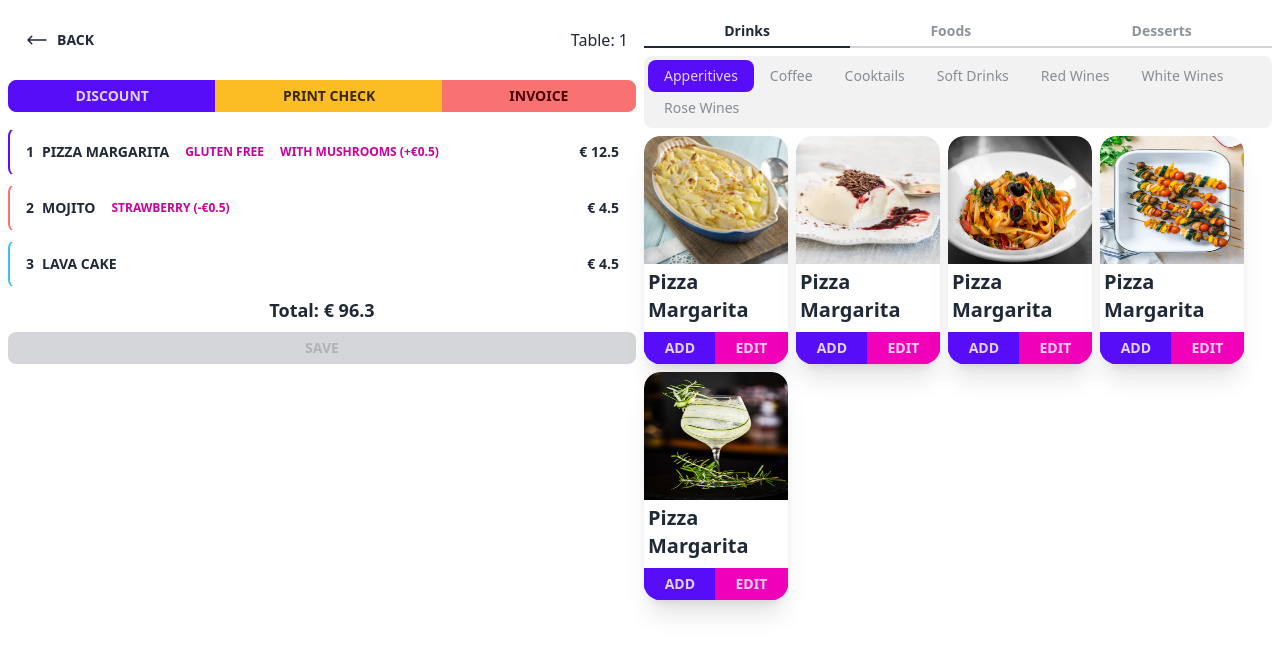
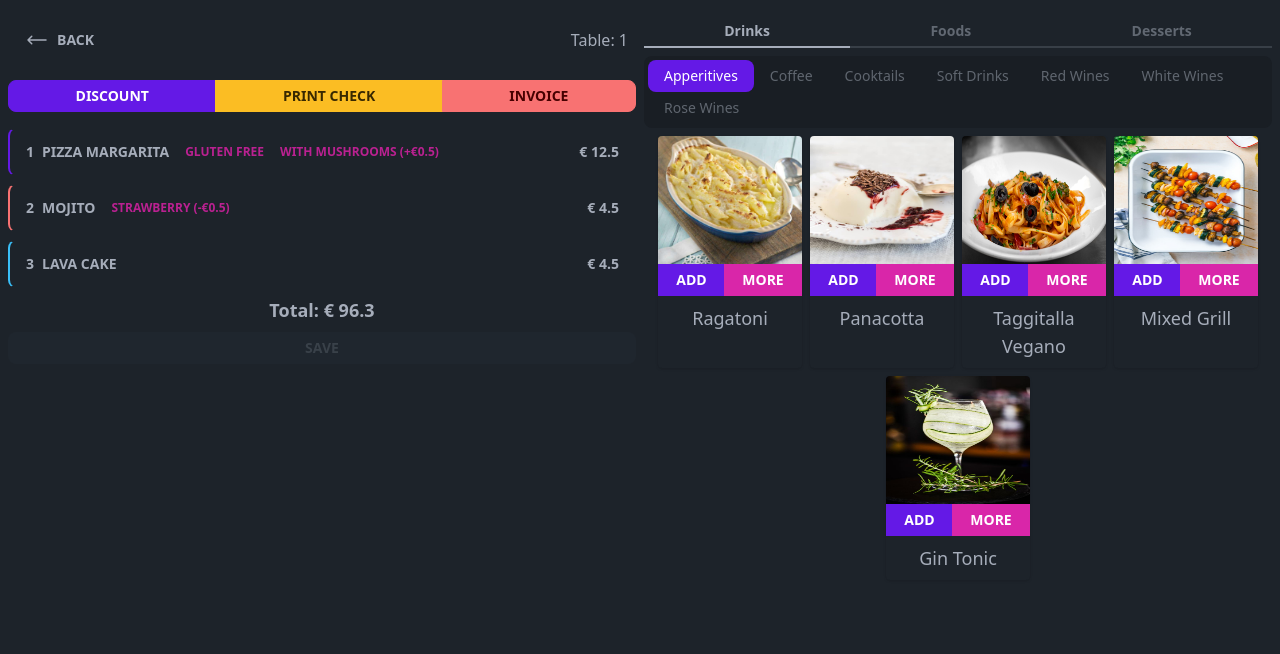
Before and after one commit to ajmir-github/pos-resturant, a Next.js app: page /table/0 in a window 1280 px wide. Shown: the top 654 px of the page. Built offline with nearby package versions, Linux system fonts and the light colour scheme.

Commit message:
item card title updated

```diff
--- a/src/Components/Layout.js
+++ b/src/Components/Layout.js
@@ -1,6 +1,6 @@
 export default function Layout({ children }) {
   return (
-    <div data-theme={"light"} className="min-h-screen py-2">
+    <div data-theme={"dark"} className="min-h-screen py-2">
       {children}
     </div>
   );
--- a/src/pages/table/[id].js
+++ b/src/pages/table/[id].js
@@ -199,9 +199,8 @@ function PlaceOrder() {
   return (
     <div className="flex gap-2 flex-col">
       <ItemsFilter categories={categories} setCategory={setCategory} />
-      <div className="flex flex-wrap gap-2">
-        <div className="card card-compact w-36 bg-base-100 shadow-xl overflow-hidden">
-          <figure>
+      <div className="flex flex-wrap gap-2 justify-center">
+        <div className=" w-36 rounded shadow bg-base overflow-hidden">
           <Image
             className="h-32"
             width={160}
@@ -209,21 +208,19 @@ function PlaceOrder() {
             src="/images/1-760-Four-Cheese-Pasta-www.loavesanddishes.net_.jpg"
             alt="Shoes"
           />
-          </figure>
           <div className="flex flex-col">
-            <h2 className="card-title p-1">Pizza Margarita</h2>
             <div className="join">
               <button className="grow btn rounded-none btn-primary btn-sm">
                 Add
               </button>
               <button className="grow btn rounded-none btn-secondary btn-sm">
-                Edit
+                More
               </button>
             </div>
+            <h2 className="text-lg text-center p-2 ">Ragatoni</h2>
           </div>
         </div>
-        <div className="card card-compact w-36 bg-base-100 shadow-xl overflow-hidden">
-          <figure>
+        <div className=" w-36 rounded shadow bg-base overflow-hidden">
           <Image
             className="h-32"
             width={160}
@@ -231,21 +228,19 @@ function PlaceOrder() {
             src="/images/7ed63c9c6146cde6ea5a4d801cd702d79792670d.jpeg"
             alt="Shoes"
           />
-          </figure>
           <div className="flex flex-col">
-            <h2 className="card-title p-1">Pizza Margarita</h2>
             <div className="join">
               <button className="grow btn rounded-none btn-primary btn-sm">
                 Add
               </button>
               <button className="grow btn rounded-none btn-secondary btn-sm">
-                Edit
+                More
               </button>
             </div>
+            <h2 className="text-lg text-center p-2 ">Panacotta</h2>
           </div>
         </div>
-        <div className="card card-compact w-36 bg-base-100 shadow-xl overflow-hidden">
-          <figure>
+        <div className=" w-36 rounded shadow bg-base overflow-hidden">
           <Image
             className="h-32"
             width={160}
@@ -253,21 +248,19 @@ function PlaceOrder() {
             src="/images/abhishek-hajare-_3dTLrMwiW8-unsplash.jpg"
             alt="Shoes"
           />
-          </figure>
           <div className="flex flex-col">
-            <h2 className="card-title p-1">Pizza Margarita</h2>
             <div className="join">
               <button className="grow btn rounded-none btn-primary btn-sm">
                 Add
               </button>
               <button className="grow btn rounded-none btn-secondary btn-sm">
-                Edit
+                More
               </button>
             </div>
+            <h2 className="text-lg text-center p-2 ">Taggitalla Vegano</h2>
           </div>
         </div>
-        <div className="card card-compact w-36 bg-base-100 shadow-xl overflow-hidden">
-          <figure>
+        <div className=" w-36 rounded shadow bg-base overflow-hidden">
           <Image
             className="h-32"
             width={160}
@@ -275,21 +268,19 @@ function PlaceOrder() {
             src="/images/Vegetable-Kabobs-001.jpg"
             alt="Shoes"
           />
-          </figure>
           <div className="flex flex-col">
-            <h2 className="card-title p-1">Pizza Margarita</h2>
             <div className="join">
               <button className="grow btn rounded-none btn-primary btn-sm">
                 Add
               </button>
               <button className="grow btn rounded-none btn-secondary btn-sm">
-                Edit
+                More
               </button>
             </div>
+            <h2 className="text-lg text-center p-2 ">Mixed Grill</h2>
           </div>
         </div>
-        <div className="card card-compact w-36 bg-base-100 shadow-xl overflow-hidden">
-          <figure>
+        <div className=" w-36 rounded shadow bg-base overflow-hidden">
           <Image
             className="h-32"
             width={160}
@@ -297,17 +288,16 @@ function PlaceOrder() {
             src="/images/tonic-gin-with-fresh-cucumber-rosemarie-spicy-royalty-free-image-1586188927.jpg"
             alt="Shoes"
           />
-          </figure>
           <div className="flex flex-col">
-            <h2 className="card-title p-1">Pizza Margarita</h2>
             <div className="join">
               <button className="grow btn rounded-none btn-primary btn-sm">
                 Add
               </button>
               <button className="grow btn rounded-none btn-secondary btn-sm">
-                Edit
+                More
               </button>
             </div>
+            <h2 className="text-lg text-center p-2 ">Gin Tonic</h2>
           </div>
         </div>
       </div>
```
Lines whose indentation alone changed are shown as unchanged.
